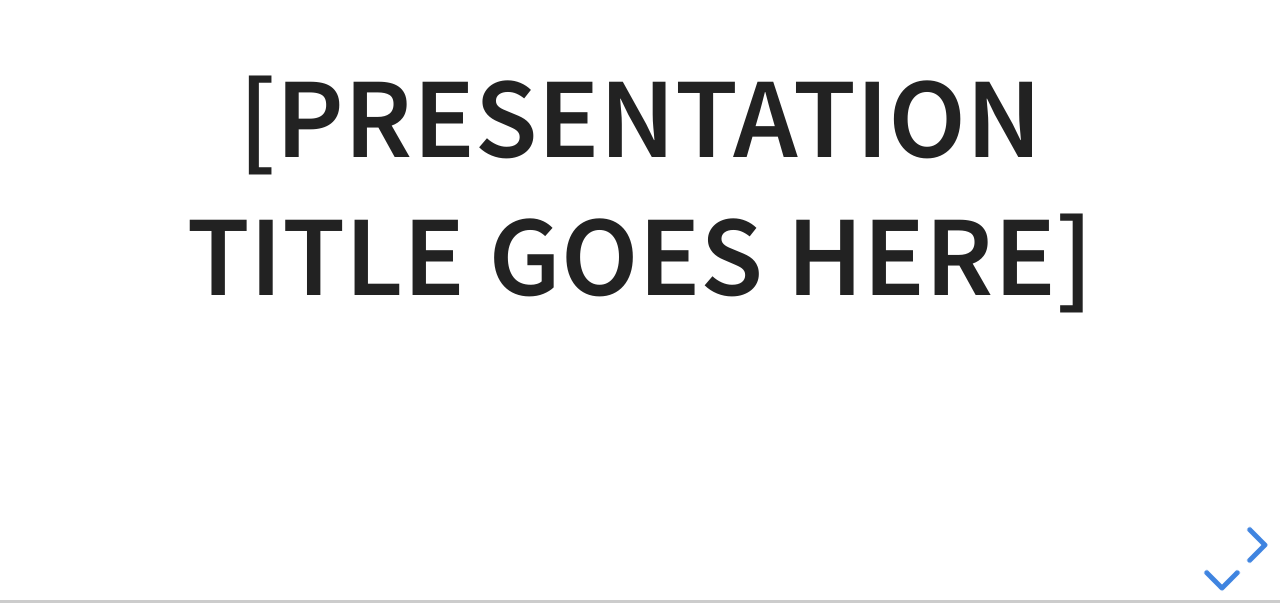
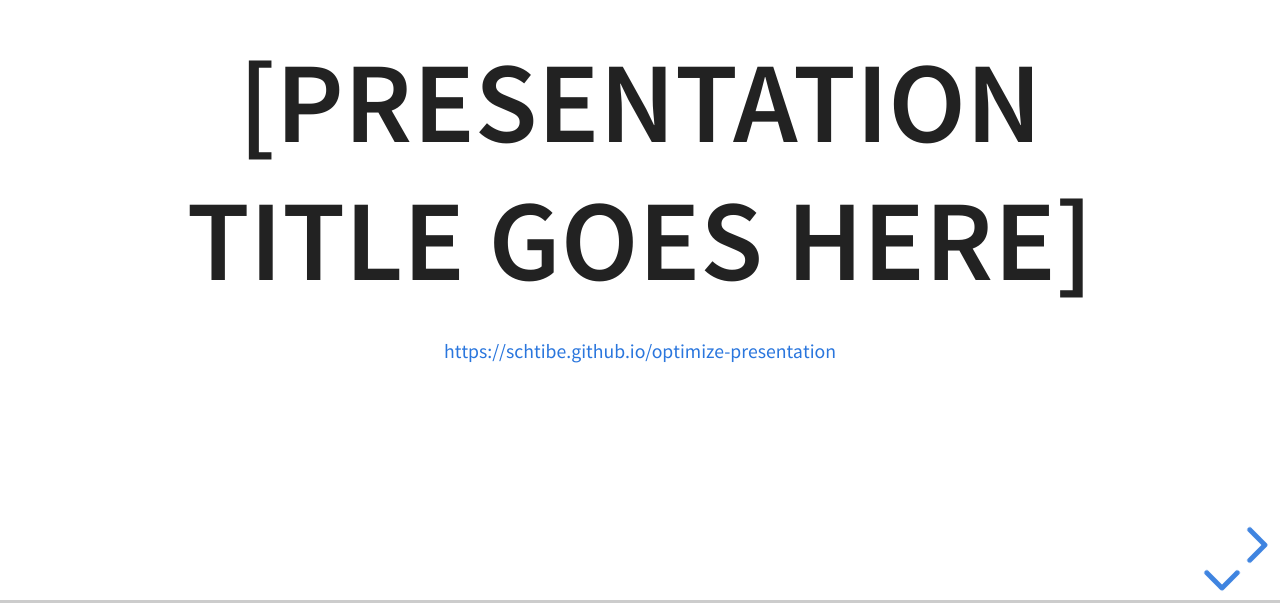
Before and after one commit to schtibe/optimize-presentation, a website: page index.html in a window 1280 px wide. Shown: the part 197-800 px from the top of the page. Drawn offline with nearby package versions, Linux system fonts and the light colour scheme.

Commit message:
Link to the online version

```diff
--- a/index.html
+++ b/index.html
@@ -36,6 +36,10 @@
         <section>
           <section>
             <h1>[Presentation title goes here]</h1>
+
+            <footer class="!text-lg">
+              <a href="https://schtibe.github.io/optimize-presentation">https://schtibe.github.io/optimize-presentation</a>
+            </footer>
 
             <aside class="notes">
             </aside>
```
